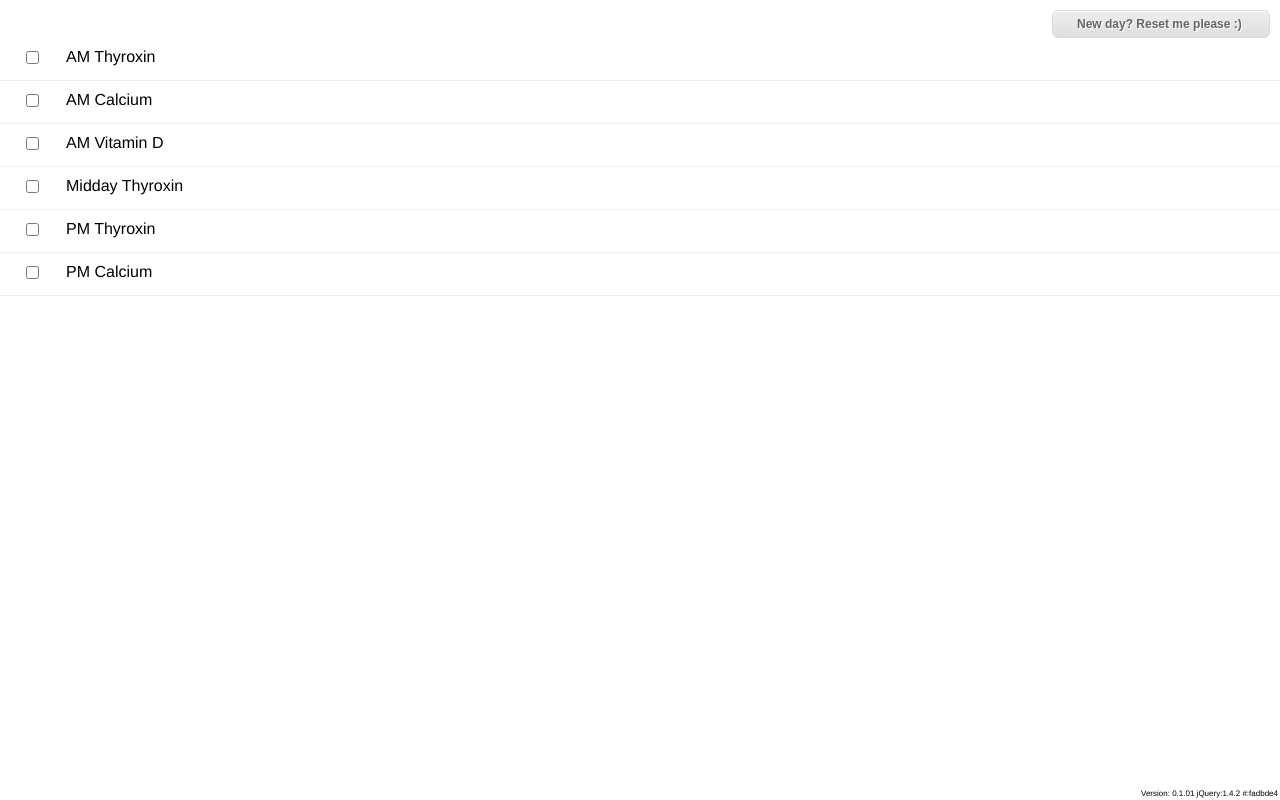
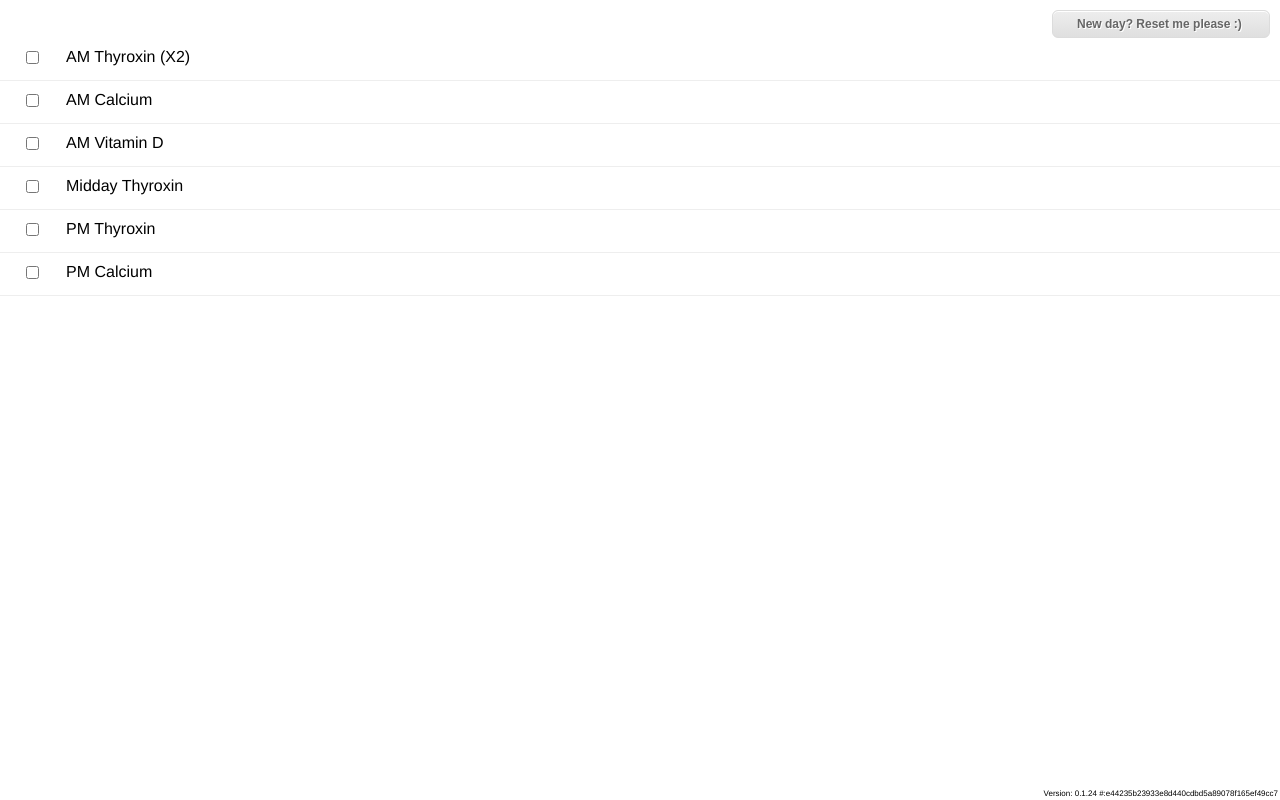
Before and after one commit to cleatsandcode/meds, a plain HTML site: page index.html in a window 1280 px wide. Drawn offline with Linux system fonts and the light colour scheme.

Commit message:
changes 0.1.24

```diff
--- a/index.html
+++ b/index.html
@@ -367,7 +367,7 @@ if (!window.localStorage) {
 </item>-->
 <item>
   <div id="no1" class="col"><input type="checkbox" id="cb1" class="cbox"></div>
-  <div id="item1" class="col str">AM Thyroxin</div>
+  <div id="item1" class="col str">AM Thyroxin (X2)</div>
 </item>
 <item>
   <div id="no2" class="col"><input type="checkbox" id="cb2" class="cbox"></div>
@@ -401,6 +401,6 @@ if (!window.localStorage) {
 <footer>
 
 </footer>
-<span class="debugInfo">Version: 0.1.01 jQuery:1.4.2 #:fadbde4</span>
+<span class="debugInfo">Version: 0.1.24 #:e44235b23933e8d440cdbd5a89078f165ef49cc7</span>
 </body>
 </html>
```
Also changed, not shown: 1 other file.
